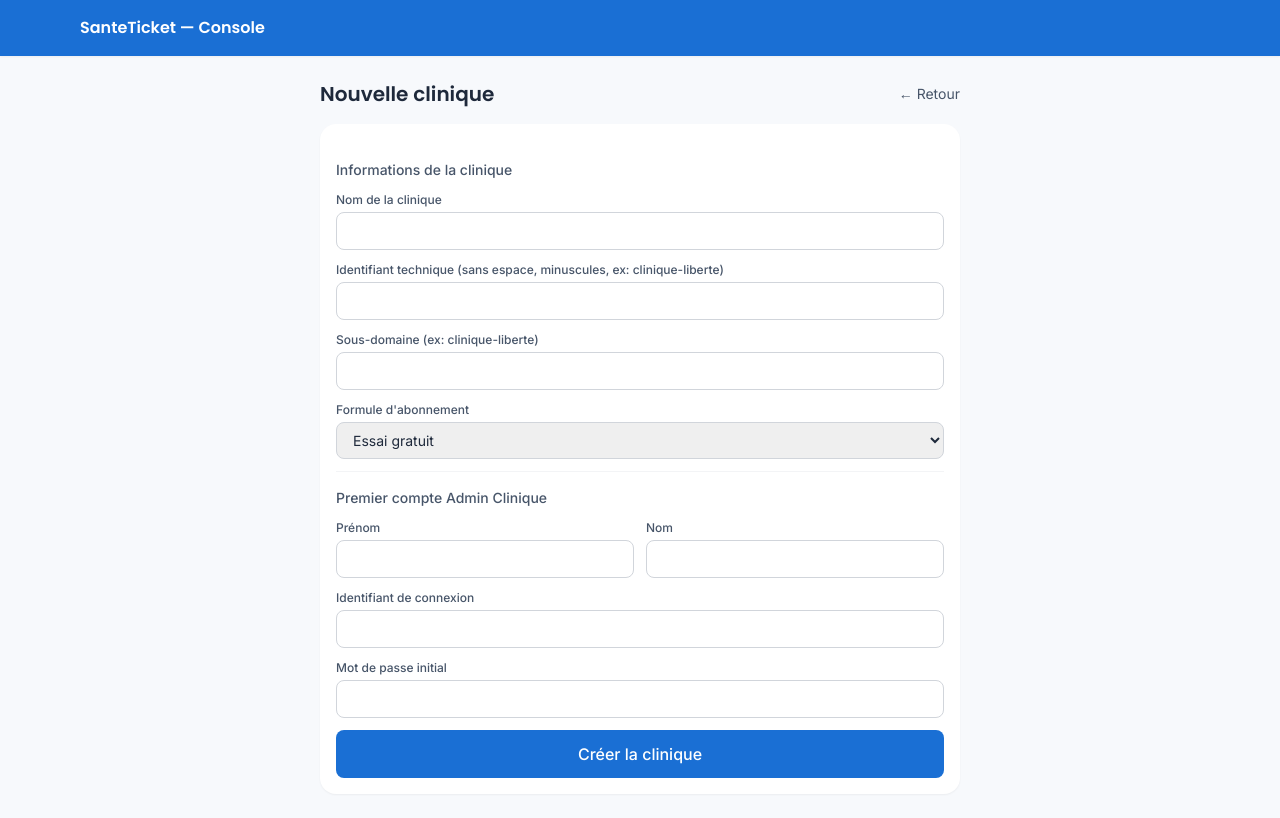
After one commit to Connecticlab/SANTE_TICKETS, a Django app: page /console/ajouter/ in a window 1280 px wide. The commit adds this page. Run offline with Django 5.2, Linux system fonts and the light colour scheme; the visitor is signed in with stand-in values (Sample User, id 1); some libraries are stand-ins or nearby versions.

Commit message:
CDC 7.1: onboarding clinique complet et fonctionnel - formulaire Ajouter une clinique (creation schema+domaine+compte Admin Clinique automatique), teste de bout en bout avec succes (clinique YAYE AMY)

```diff
--- /dev/null
+++ b/clients/forms.py
@@ -0,0 +1,31 @@
+from django import forms
+from .models import Client
+
+INPUT_CLASS = "w-full rounded-lg border border-gray-300 px-3 py-2 text-sm focus:outline-none focus:ring-2 focus:ring-clinique-bleu"
+
+
+class OnboardingCliniqueForm(forms.Form):
+    nom_clinique = forms.CharField(label="Nom de la clinique", widget=forms.TextInput(attrs={'class': INPUT_CLASS}))
+    schema_name = forms.SlugField(
+        label="Identifiant technique (sans espace, minuscules, ex: clinique-liberte)",
+        widget=forms.TextInput(attrs={'class': INPUT_CLASS}),
+    )
+    sous_domaine = forms.SlugField(
+        label="Sous-domaine (ex: clinique-liberte)",
+        widget=forms.TextInput(attrs={'class': INPUT_CLASS}),
+    )
+    plan_abonnement = forms.ChoiceField(
+        label="Formule",
+        choices=[('essai', 'Essai gratuit'), ('standard', 'Standard'), ('premium', 'Premium')],
+        widget=forms.Select(attrs={'class': INPUT_CLASS}),
+    )
+    admin_prenom = forms.CharField(label="Prénom de l'Admin Clinique", widget=forms.TextInput(attrs={'class': INPUT_CLASS}))
+    admin_nom = forms.CharField(label="Nom de l'Admin Clinique", widget=forms.TextInput(attrs={'class': INPUT_CLASS}))
+    admin_username = forms.CharField(label="Identifiant de connexion", widget=forms.TextInput(attrs={'class': INPUT_CLASS}))
+    admin_password = forms.CharField(label="Mot de passe initial", widget=forms.PasswordInput(attrs={'class': INPUT_CLASS}))
+
+    def clean_schema_name(self):
+        schema_name = self.cleaned_data['schema_name'].replace('-', '_')
+        if Client.objects.filter(schema_name=schema_name).exists():
+            raise forms.ValidationError("Cet identifiant technique est déjà utilisé.")
+        return schema_name
--- /dev/null
+++ b/clients/templates/clients/ajouter.html
@@ -0,0 +1,74 @@
+{% extends "base.html" %}
+{% block title %}Ajouter une clinique — SanteTicket{% endblock %}
+{% block content %}
+<nav class="bg-clinique-bleu shadow-sm">
+    <div class="max-w-6xl mx-auto px-4 h-14 flex items-center">
+        <span class="font-display font-semibold text-white">SanteTicket — Console</span>
+    </div>
+</nav>
+{% if messages %}
+<div class="max-w-2xl mx-auto px-4 pt-4 space-y-2">
+    {% for message in messages %}
+    <div class="rounded-lg p-3 text-sm {% if message.tags == 'error' %}bg-red-50 border border-clinique-rouge text-clinique-rouge{% else %}bg-green-50 border border-clinique-vert text-green-800{% endif %}">
+        {{ message }}
+    </div>
+    {% endfor %}
+</div>
+{% endif %}
+<div class="max-w-2xl mx-auto px-4 py-6">
+    <div class="flex items-center justify-between mb-4">
+        <h1 class="font-display font-semibold text-xl text-clinique-encre">Nouvelle clinique</h1>
+        <a href="{% url 'console_super_admin' %}" class="text-sm text-clinique-ardoise hover:text-clinique-encre">← Retour</a>
+    </div>
+
+    <form method="post" class="bg-white rounded-2xl shadow-sm p-4 space-y-3">
+        {% csrf_token %}
+        {% if form.non_field_errors %}
+        <div class="bg-red-50 border border-clinique-rouge text-clinique-rouge text-sm rounded-lg p-3">{{ form.non_field_errors }}</div>
+        {% endif %}
+
+        <div class="text-sm font-medium text-clinique-ardoise pt-2">Informations de la clinique</div>
+        <div>
+            <label class="block text-xs font-medium text-clinique-ardoise mb-1">Nom de la clinique</label>
+            {{ form.nom_clinique }}
+        </div>
+        <div>
+            <label class="block text-xs font-medium text-clinique-ardoise mb-1">{{ form.schema_name.label }}</label>
+            {{ form.schema_name }}
+            {% if form.schema_name.errors %}<p class="text-xs text-clinique-rouge mt-1">{{ form.schema_name.errors|join:", " }}</p>{% endif %}
+        </div>
+        <div>
+            <label class="block text-xs font-medium text-clinique-ardoise mb-1">{{ form.sous_domaine.label }}</label>
+            {{ form.sous_domaine }}
+        </div>
+        <div>
+            <label class="block text-xs font-medium text-clinique-ardoise mb-1">Formule d'abonnement</label>
+            {{ form.plan_abonnement }}
+        </div>
+
+        <div class="text-sm font-medium text-clinique-ardoise pt-4 border-t border-gray-100">Premier compte Admin Clinique</div>
+        <div class="grid grid-cols-2 gap-3">
+            <div>
+                <label class="block text-xs font-medium text-clinique-ardoise mb-1">Prénom</label>
+                {{ form.admin_prenom }}
+            </div>
+            <div>
+                <label class="block text-xs font-medium text-clinique-ardoise mb-1">Nom</label>
+                {{ form.admin_nom }}
+            </div>
+        </div>
+        <div>
+            <label class="block text-xs font-medium text-clinique-ardoise mb-1">Identifiant de connexion</label>
+            {{ form.admin_username }}
+        </div>
+        <div>
+            <label class="block text-xs font-medium text-clinique-ardoise mb-1">Mot de passe initial</label>
+            {{ form.admin_password }}
+        </div>
+
+        <button type="submit" class="w-full bg-clinique-bleu text-white rounded-lg py-3 font-medium mt-2">
+            Créer la clinique
+        </button>
+    </form>
+</div>
+{% endblock %}
--- a/clients/templates/clients/console.html
+++ b/clients/templates/clients/console.html
@@ -29,7 +29,7 @@
     <main class="flex-1 p-6">
         <div class="flex items-center justify-between mb-6">
             <h1 class="font-display font-semibold text-xl text-clinique-encre">Cliniques</h1>
-            <button class="bg-clinique-bleu text-white rounded-lg px-4 py-2 text-sm font-medium">+ Ajouter une clinique</button>
+            <a href="{% url 'ajouter_clinique' %}" class="bg-clinique-bleu text-white rounded-lg px-4 py-2 text-sm font-medium">+ Ajouter une clinique</a>
         </div>
 
         <div class="grid grid-cols-1 sm:grid-cols-3 gap-4 mb-6">
--- a/clients/urls.py
+++ b/clients/urls.py
@@ -3,4 +3,5 @@ from . import views
 
 urlpatterns = [
     path('', views.console_super_admin, name='console_super_admin'),
+    path('ajouter/', views.ajouter_clinique, name='ajouter_clinique'),
 ]
--- a/clients/views.py
+++ b/clients/views.py
@@ -25,3 +25,52 @@ def console_super_admin(request):
         'stats': stats,
     }
     return render(request, 'clients/console.html', context)
+
+
+from django.shortcuts import redirect
+from django.contrib import messages
+from django.contrib.admin.views.decorators import staff_member_required
+from .forms import OnboardingCliniqueForm
+
+
+@staff_member_required
+def ajouter_clinique(request):
+    if request.method == 'POST':
+        form = OnboardingCliniqueForm(request.POST)
+        if form.is_valid():
+            from .models import Domain
+            from django_tenants.utils import schema_context
+
+            client = Client.objects.create(
+                schema_name=form.cleaned_data['schema_name'],
+                nom_clinique=form.cleaned_data['nom_clinique'],
+                plan_abonnement=form.cleaned_data['plan_abonnement'],
+                actif=True,
+            )
+
+            Domain.objects.create(
+                domain=f"{form.cleaned_data['sous_domaine']}.santickets.mairiesokone.com",
+                tenant=client,
+                is_primary=True,
+            )
+
+            with schema_context(client.schema_name):
+                from django.contrib.auth.models import User
+                from comptes.models import UserProfile
+
+                admin_user = User.objects.create_user(
+                    username=form.cleaned_data['admin_username'],
+                    first_name=form.cleaned_data['admin_prenom'],
+                    last_name=form.cleaned_data['admin_nom'],
+                    password=form.cleaned_data['admin_password'],
+                )
+                profile = admin_user.profile
+                profile.role = 'admin_clinique'
+                profile.save()
+
+            messages.success(request, f"Clinique '{client.nom_clinique}' créée avec succès. Compte Admin Clinique : {form.cleaned_data['admin_username']}")
+            return redirect('console_super_admin')
+    else:
+        form = OnboardingCliniqueForm()
+
+    return render(request, 'clients/ajouter.html', {'form': form})
```
